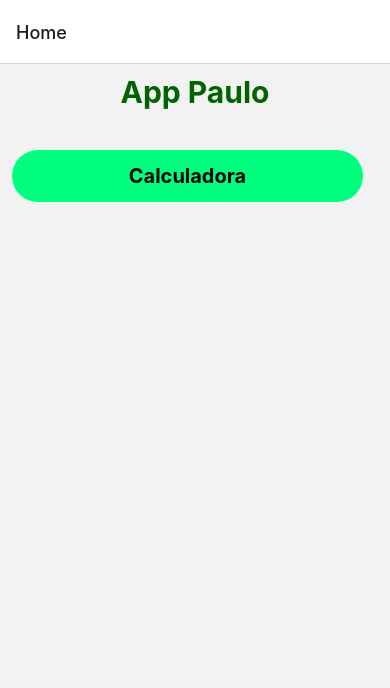
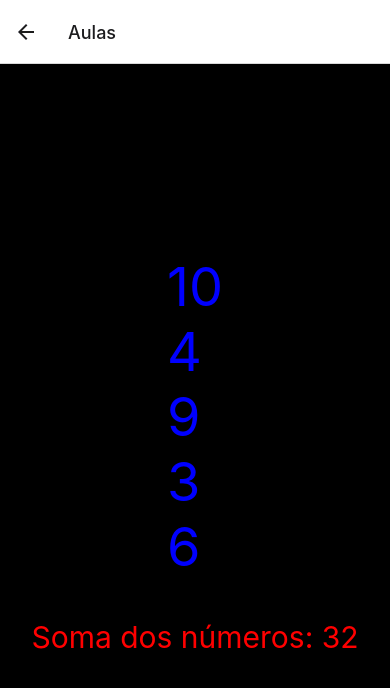
Before and after one commit to PHCJ/ISW036-React-Native, a React Native app: screen /Aulas in a window 390 px wide. Shown: the top 688 px of the page. Built offline with nearby package versions, Linux system fonts and the light colour scheme.

Commit message:
Random number

```diff
--- /dev/null
+++ b/src/components/Aula02/index.js
@@ -0,0 +1,35 @@
+import { Text, StyleSheet } from "react-native";
+import React from "react";
+
+export default function NumberRandon(props) {
+  const numbers = [];
+  for (let i = 0; i < 5; i++) {
+    const randomNumber = getRandomNumber(props);
+    numbers.push(randomNumber);
+  }
+  return (
+    <>
+      <Text style={styles.linha}>{numbers.join("\n")}</Text>
+
+      <Text style={styles.soma}>
+        Soma dos números: {numbers.reduce((total, current) => total + current, 0)}
+      </Text>
+    </>
+  );
+}
+
+const getRandomNumber = (props) => {
+  return Math.floor(Math.random() * (props.max - props.min + 1)) + props.min;
+};
+
+const styles = StyleSheet.create({
+  linha: {
+    fontSize: 54,
+    color: "blue",
+  },
+  soma: {
+    color: "red",
+    fontSize: 30,
+    marginTop: 40,
+  },
+});
--- /dev/null
+++ b/src/pages/Aulas/index.js
@@ -0,0 +1,12 @@
+import React from "react";
+import { View } from "react-native";
+import Aula02 from "../../components/Aula02";
+import styles from "./styles";
+
+export default function App() {
+  return (
+    <View style={styles.container}>
+      <Aula02 max={10} min={0} />
+    </View>
+  );
+}
--- /dev/null
+++ b/src/pages/Aulas/styles.js
@@ -0,0 +1,12 @@
+import { StyleSheet } from "react-native";
+
+const styles = StyleSheet.create({
+    container:{
+        flex:1,
+        justifyContent:'center',
+        alignItems:'center',
+        backgroundColor:'black'
+    },
+})
+
+export default styles;
--- a/src/pages/Home/index.js
+++ b/src/pages/Home/index.js
@@ -7,8 +7,11 @@ const HomeScreen = ({ navigation }) => {
   return (
     <View >
       <Title titulo="App Paulo"/>
-      <TouchableOpacity style={styles.ButtonCalculadora} onPress={() => navigation.navigate('Calculatora')}>
+      <TouchableOpacity style={styles.ButtonCalculadora} onPress={() => navigation.navigate('Calculadora')}>
         <Text style={styles.textButtonCalculator}>Calculadora</Text>
+      </TouchableOpacity>
+      <TouchableOpacity style={styles.ButtonAula} onPress={() => navigation.navigate('Aulas')}>
+        <Text style={styles.textButtonCalculator}>Aulas</Text>
       </TouchableOpacity>
     </View>
   );
--- a/src/pages/Home/styles.js
+++ b/src/pages/Home/styles.js
@@ -20,5 +20,16 @@ const styles = StyleSheet.create({
     color: "#000",
     fontWeight:"bold",
   },
+  ButtonAula:{
+    borderRadius: 50,
+    alignItems: "center",
+    justifyContent: "center",
+    width: "90%",
+    backgroundColor: "#f5deb3",
+    paddingTop: 14,
+    paddingBottom: 14,
+    marginLeft: 12,
+    marginTop: 30,
+  },
 });
 export default styles;
--- a/src/routes/Navigation.js
+++ b/src/routes/Navigation.js
@@ -2,6 +2,7 @@ import React from 'react';
 import { createStackNavigator } from '@react-navigation/stack';
 import Home from '../pages/Home';
 import Calculator from '../pages/Calculator';
+import Aulas from '../pages/Aulas';
 
 const Stack = createStackNavigator();
 
@@ -9,7 +10,8 @@ const Navigation = () => {
   return (
     <Stack.Navigator>
       <Stack.Screen name="Home" component={Home} />
-      <Stack.Screen name="Calculatora" component={Calculator} />
+      <Stack.Screen name="Calculadora" component={Calculator} />
+      <Stack.Screen name="Aulas" component={Aulas} />
     </Stack.Navigator>
   );
 };
```
